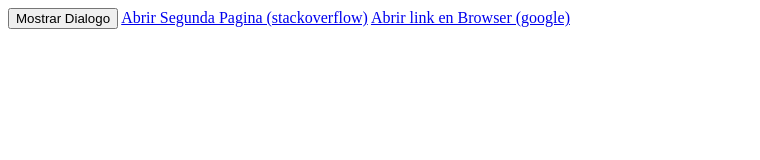
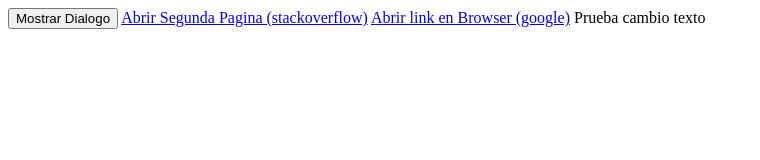
Before and after one commit to RomiValladares/RomiValladares.github.io, a plain HTML site: page index.html in a window 1280 px wide. Shown: the whole page, without its empty margins (0-760 px from the left). Drawn offline with Linux system fonts and the light colour scheme.

Commit message:
no message

```diff
--- a/index.html
+++ b/index.html
@@ -5,6 +5,8 @@
 <input type="button" value="Mostrar Dialogo" onClick="showDialog('Mensaje desde JS')" />
 <a href="https://mathematica.stackexchange.com/questions/184998/add-a-space-after-a-ending-dot-of-a-sentence">Abrir Segunda Pagina (stackoverflow)</a>
 <a href="https://www.google.com.uy/">Abrir link en Browser (google)</a>
+
+<label id="label_text" >Prueba cambio texto</label>
 
 <script type="text/javascript">
     function showDialog(toast) {
```
